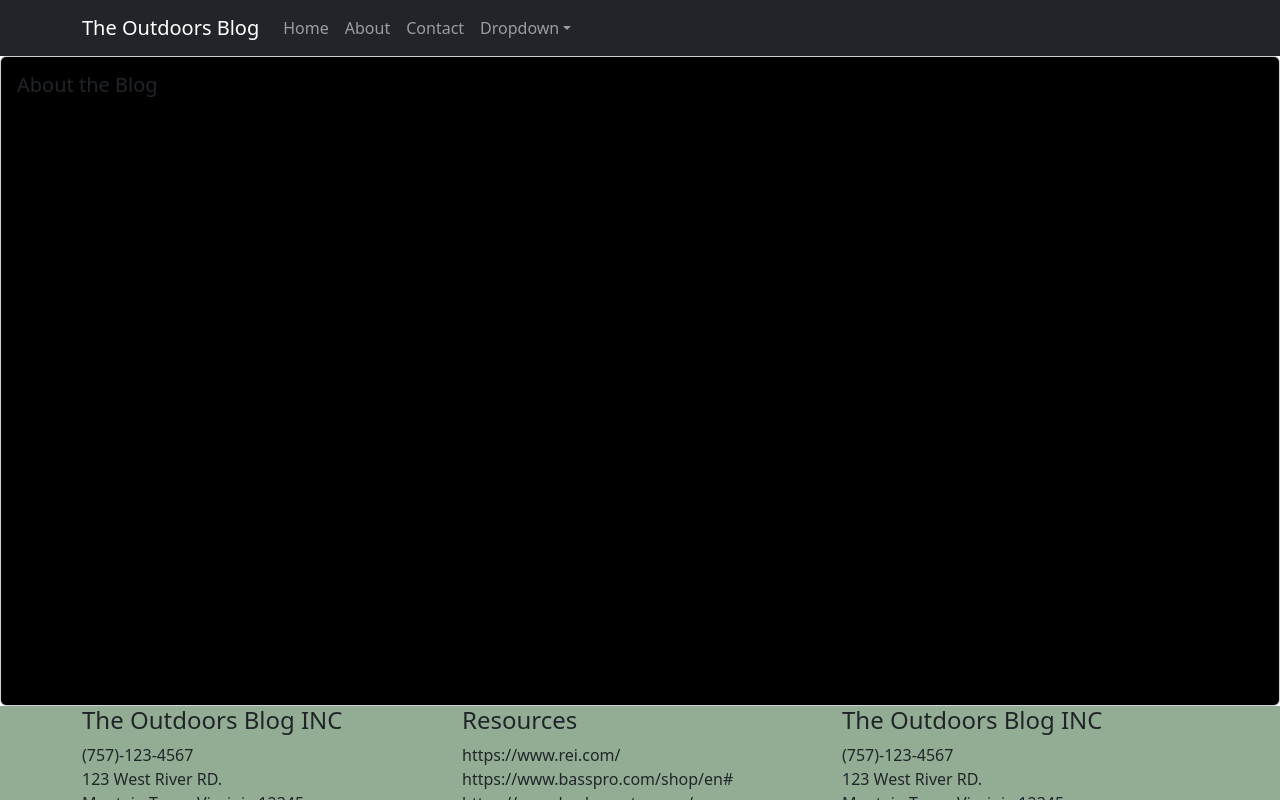
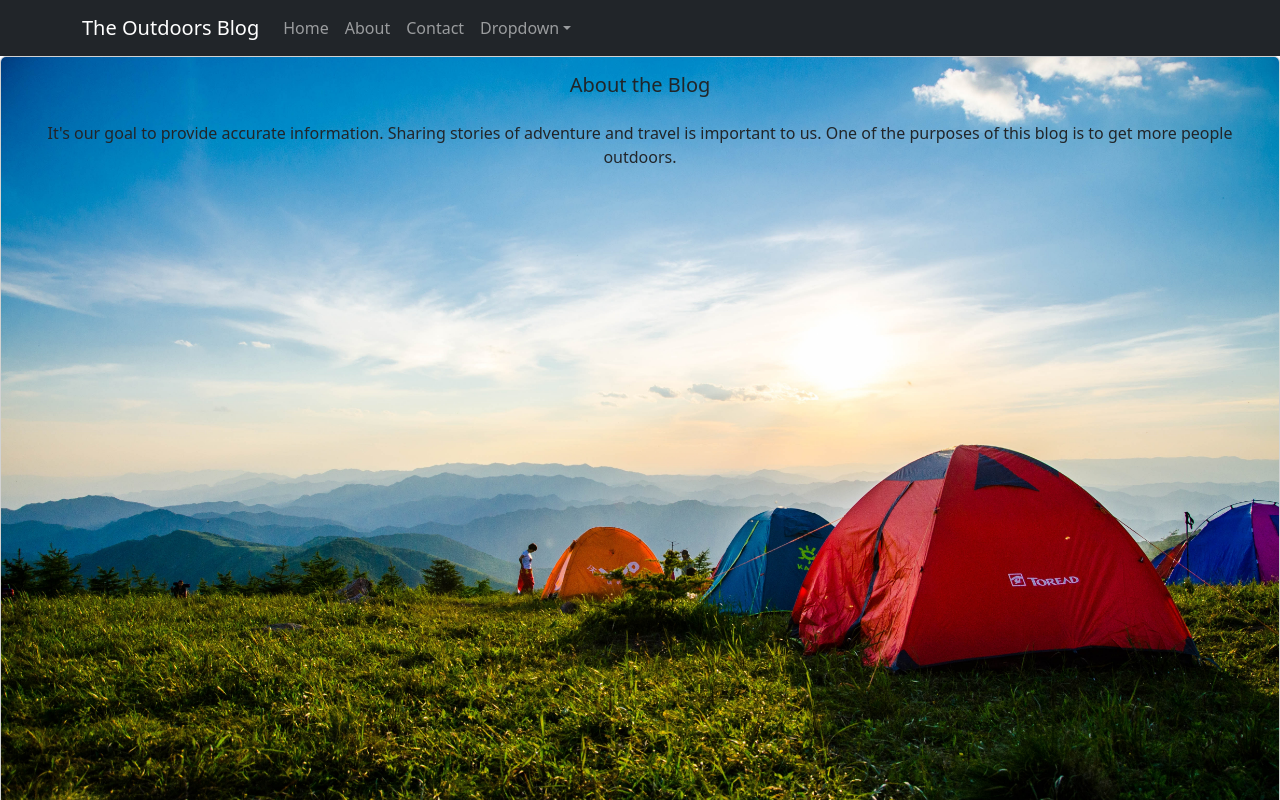
Before and after one commit to CKline22/blog-website, a React (Create React App) app in the folder blog/: page /about in a window 1280 px wide. Shown: the top 800 px of the page. Built offline with nearby package versions, Linux system fonts and the light colour scheme.

Commit message:
about page updated

```diff
--- a/blog/src/pages/aboutPage.js
+++ b/blog/src/pages/aboutPage.js
@@ -3,11 +3,16 @@ import Card from 'react-bootstrap/Card';
 
 function About () {
     return(
-        <div>
+        <div style={{ display: 'flex', justifyContent: 'center'}}>
             <Card>
-               <Card.Img src="/landscape-tent-water.jpg" alt="Card image"/>
+               <Card.Img src="/camping-tents.jpg" alt="Card image"/>
                <Card.ImgOverlay>
-                <Card.Title>About the Blog</Card.Title>
+                <Card.Title style={{textAlign: 'center'}}>About the Blog</Card.Title>
+                <Card.Body style={{textAlign: 'center'}}>
+                    <Card.Text>
+                        It's our goal to provide accurate information. Sharing stories of adventure and travel is important to us. One of the purposes of this blog is to get more people outdoors.
+                    </Card.Text>
+                </Card.Body>
                </Card.ImgOverlay>
             </Card>
         </div>
```
Also changed, not shown: blog/public/camping-tents.jpg (renamed from blog/public/camping-tents.jpg.jpg), 1 other file (tests, documents, lock files or other folders).
